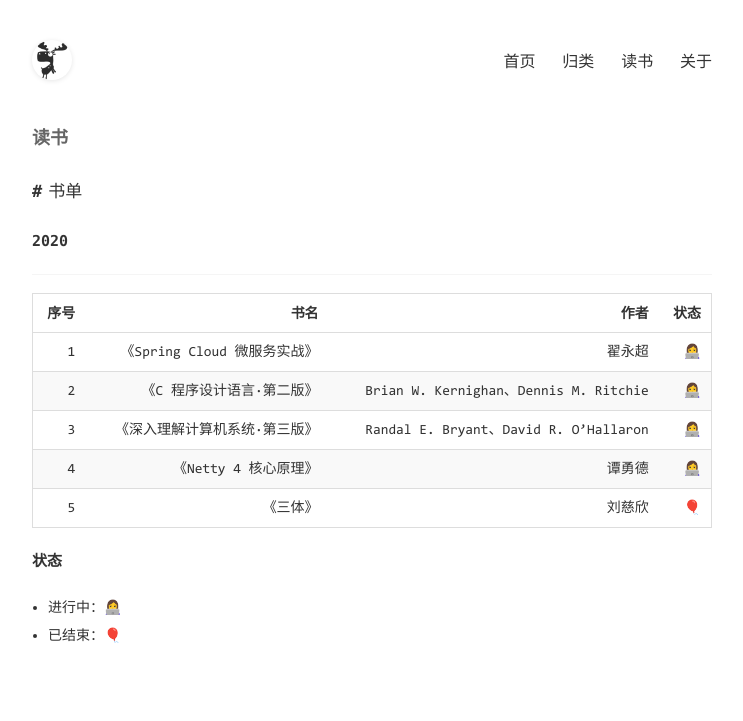
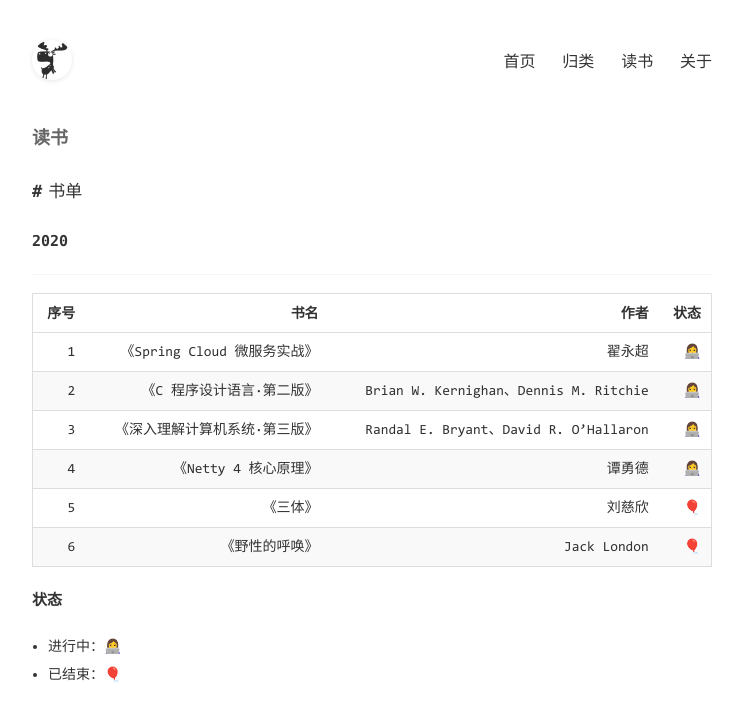
Before and after one commit to Suomea/Suomea.github.io, a Jekyll site: the page built from pages/books.md, in a window 1280 px wide. Shown: the top 721 px of the page, without its empty margins (268-1011 px from the left). Built offline with Jekyll 4.4.1, drawn with Linux system fonts in a browser that asks for light colours.

Commit message:
:tada: 读完《野性的呼唤》。

```diff
--- a/pages/books.md
+++ b/pages/books.md
@@ -14,6 +14,7 @@ title: 读书
 | 3 | 《深入理解计算机系统·第三版》 | Randal E. Bryant、David R. O'Hallaron  | 👩‍💻 |
 | 4 | 《Netty 4 核心原理》 | 谭勇德  | 👩‍💻 |
 | 5 | 《三体》 | 刘慈欣  | 🎈 |
+| 6 | 《野性的呼唤》 | Jack London | 🎈 |
 
 ### 状态
 - 进行中：👩‍💻
```
